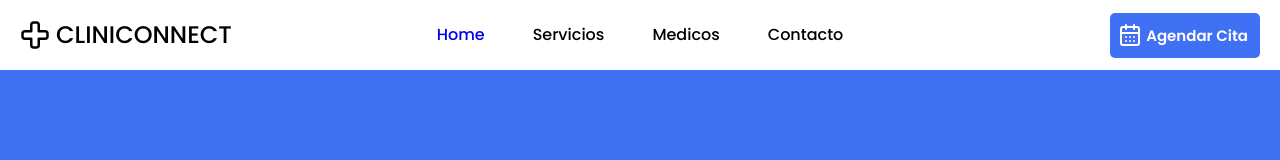
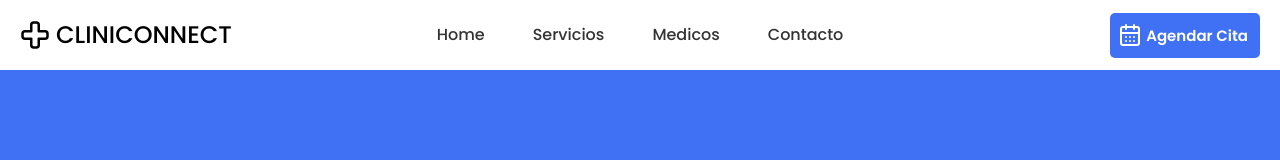
Before and after one commit to No-Country/c14-18-ft-node-react, a Next.js app in the folder frontend/: page /log-in in a window 1280 px wide. Shown: the top 160 px of the page. Built offline with nearby package versions, Linux system fonts and the light colour scheme.

Commit message:
Adding navigation for all the rotues

```diff
--- a/frontend/package.json
+++ b/frontend/package.json
@@ -16,6 +16,8 @@
     "sweetalert2": "^11.7.32"
   },
   "devDependencies": {
+    "@types/node": "20.8.6",
+    "@types/react": "18.2.28",
     "eslint": "^8",
     "eslint-config-next": "13.5.4"
   }
--- a/frontend/src/app/(pages)/log-in/page.jsx
+++ b/frontend/src/app/(pages)/log-in/page.jsx
@@ -10,7 +10,20 @@ import Swal from 'sweetalert2';
 const Login = () => {
     const [visible, setVisible] = useState(false)
     const router = useRouter()
-    const jwtToken = document.cookie
+
+    const getCookie = () => {
+        const value = document.cookie
+        const parts = value.split(`=`)
+
+        return parts.pop()
+    }
+
+    const jwtToken = getCookie()
+
+    if (jwtToken) {
+        sessionStorage.setItem('clinicaUser', jwtToken);
+    }
+
 
     if (jwtToken) {
         return router.push('/appointments')
@@ -36,7 +49,10 @@ const Login = () => {
             body: JSON.stringify(jsonData),
         })
 
-        console.log(res)
+        const data = await res.json()
+
+        console.log(data)
+        console.log(data.token)
 
         if (res.status === 200) {
             Swal.fire({
--- a/frontend/src/components/Icons.jsx
+++ b/frontend/src/components/Icons.jsx
@@ -24,12 +24,12 @@ export const CrossIcon = () => {
 
 export const CalendarIcon = () => {
     return (
-        <svg xmlns="http://www.w3.org/2000/svg" width="24" height="24" viewBox="0 0 24 24" fill="none" stroke="currentColor" stroke-width="2" stroke-linecap="round" stroke-linejoin="round" class="lucide lucide-calendar-days"><rect width="18" height="18" x="3" y="4" rx="2" ry="2"/><line x1="16" x2="16" y1="2" y2="6"/><line x1="8" x2="8" y1="2" y2="6"/><line x1="3" x2="21" y1="10" y2="10"/><path d="M8 14h.01"/><path d="M12 14h.01"/><path d="M16 14h.01"/><path d="M8 18h.01"/><path d="M12 18h.01"/><path d="M16 18h.01"/></svg>
+        <svg xmlns="http://www.w3.org/2000/svg" width="24" height="24" viewBox="0 0 24 24" fill="none" stroke="currentColor" strokeWidth="2" strokeLinecap="round" strokeLinejoin="round" className="lucide lucide-calendar-days"><rect width="18" height="18" x="3" y="4" rx="2" ry="2"/><line x1="16" x2="16" y1="2" y2="6"/><line x1="8" x2="8" y1="2" y2="6"/><line x1="3" x2="21" y1="10" y2="10"/><path d="M8 14h.01"/><path d="M12 14h.01"/><path d="M16 14h.01"/><path d="M8 18h.01"/><path d="M12 18h.01"/><path d="M16 18h.01"/></svg>
     )
 }
 
 export const RightArrowIcon = () => {
     return (
-        <svg xmlns="http://www.w3.org/2000/svg" width="24" height="24" viewBox="0 0 24 24" fill="none" stroke="currentColor" stroke-width="2" stroke-linecap="round" stroke-linejoin="round" class="lucide lucide-move-right"><path d="M18 8L22 12L18 16"/><path d="M2 12H22"/></svg>
+        <svg xmlns="http://www.w3.org/2000/svg" width="24" height="24" viewBox="0 0 24 24" fill="none" stroke="currentColor" strokeWidth="2" strokeLinecap="round" strokeLinejoin="round" className="lucide lucide-move-right"><path d="M18 8L22 12L18 16"/><path d="M2 12H22"/></svg>
     )
 }
--- a/frontend/src/components/Navbar.css
+++ b/frontend/src/components/Navbar.css
@@ -46,3 +46,12 @@
     gap: 48px;
     list-style: none;
 }
+
+.nav-items li a {
+    color: #333;
+    transition: all 0.1s linear;
+}
+
+.nav-items li a:hover {
+    color: #4070f4;
+}
--- a/frontend/src/components/Navbar.jsx
+++ b/frontend/src/components/Navbar.jsx
@@ -16,9 +16,15 @@ const Navbar = () => {
                     <li>
                         <Link href={'/'}>Home</Link>
                     </li>
-                    <li>Servicios</li>
-                    <li>Medicos</li>
-                    <li>Contacto</li>
+                    <li>
+                        <Link href={'/services'}>Servicios</Link>
+                    </li>
+                    <li>
+                        <Link href={'/specialties'}>Medicos</Link>
+                    </li>
+                    <li>
+                        <Link href={'/contact'}>Contacto</Link>
+                    </li>
                 </ul>
             </nav>
 
```
Also changed, not shown: frontend/src/app/(pages)/specialties/[specialty]/page.jsx (added, +9 -0 lines), frontend/src/app/(pages)/specialties/page.jsx (added, +9 -0 lines), frontend/tsconfig.json (added, +34 -0 lines), 1 other file (tests, documents, lock files or other folders).
